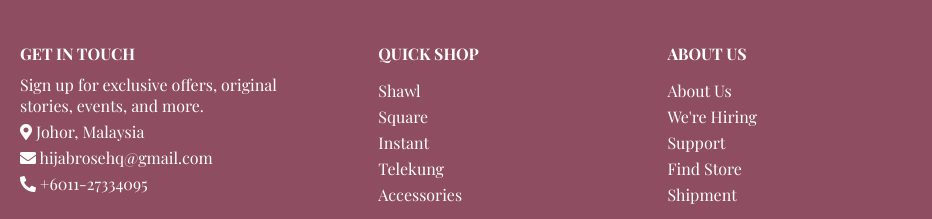
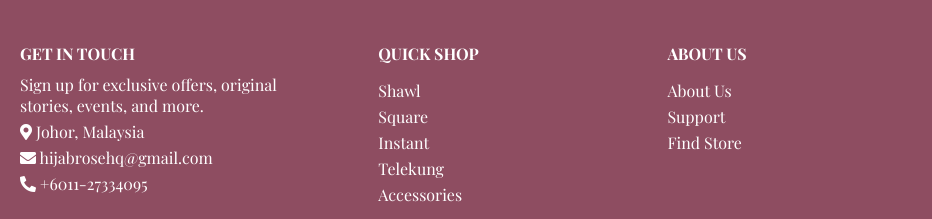
Before and after one commit to ShaaMelia/HijabRose, a plain HTML site: page bawal1.html in a window 1280 px wide. Shown: the part 733-952 px from the top of the page, 0-932 px from the left. Drawn offline with nearby package versions, Linux system fonts and the light colour scheme.

Commit message:
Update bawal1.html

```diff
--- a/bawal1.html
+++ b/bawal1.html
@@ -1106,10 +1106,8 @@ Elevate your style with the Fioella Saddie Hijab, a masterpiece of elegance and
           <ul style="list-style: none; padding: 0;">
             <div class="dropdown">
                 <li style="margin: 5px 0; text-align: left;"><a href="about.html" style="color: white; text-decoration: none;">About Us</a>
-                <li style="margin: 5px 0; text-align: left;"><a href="hiring.html" style="color: white; text-decoration: none;">We're Hiring</a></li>
-                <li style="margin: 5px 0; text-align: left;"><a href="support.html" style="color: white; text-decoration: none;">Support</a></li>
+                 <li style="margin: 5px 0; text-align: left;"><a href="support.html" style="color: white; text-decoration: none;">Support</a></li>
                 <li style="margin: 5px 0; text-align: left;"><a href="findstore.html" style="color: white; text-decoration: none;">Find Store</a></li>
-                <li style="margin: 5px 0; text-align: left;"><a href="shipment.html" style="color: white; text-decoration: none;">Shipment</a></li>
               </div>
             </div>
           </ul>
```
